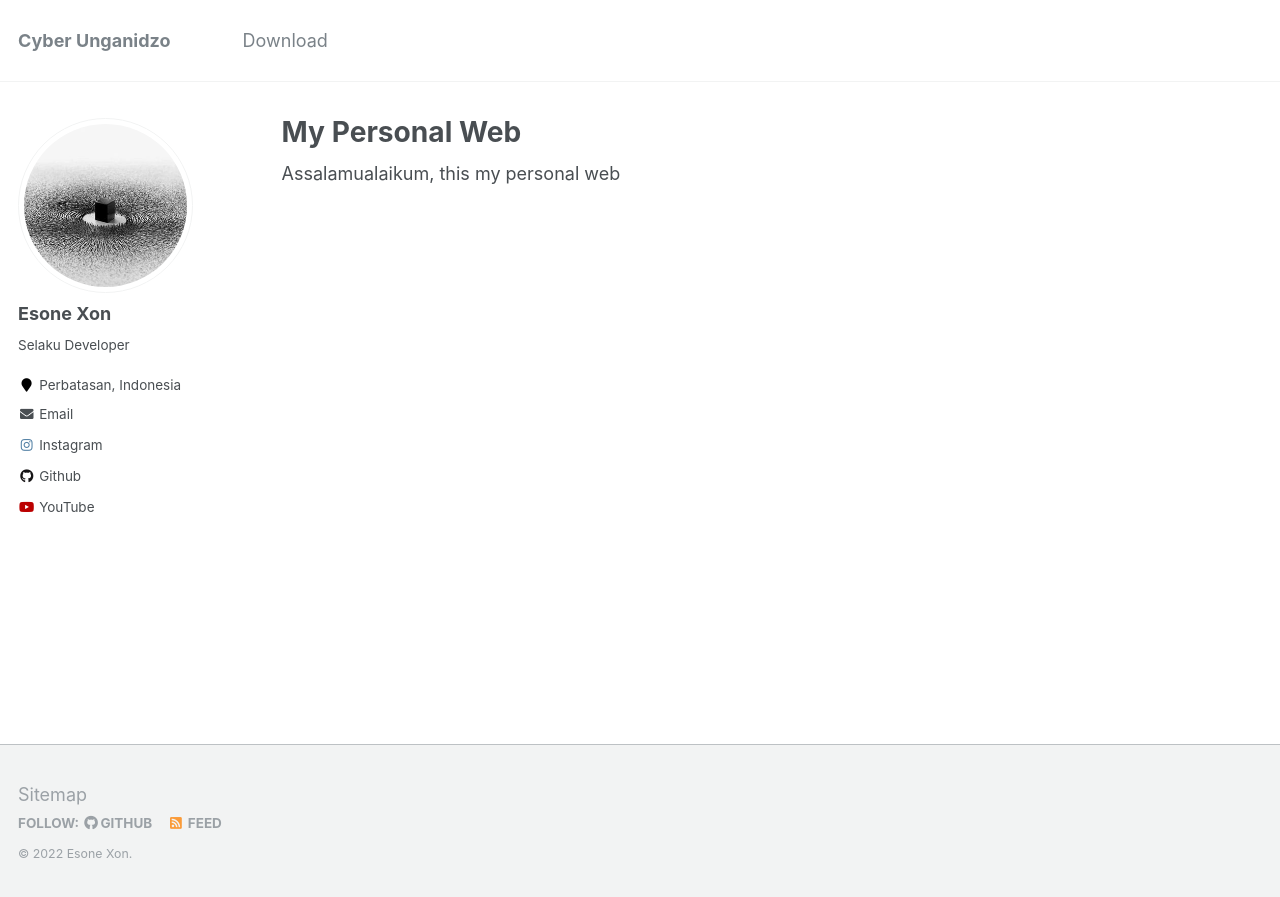
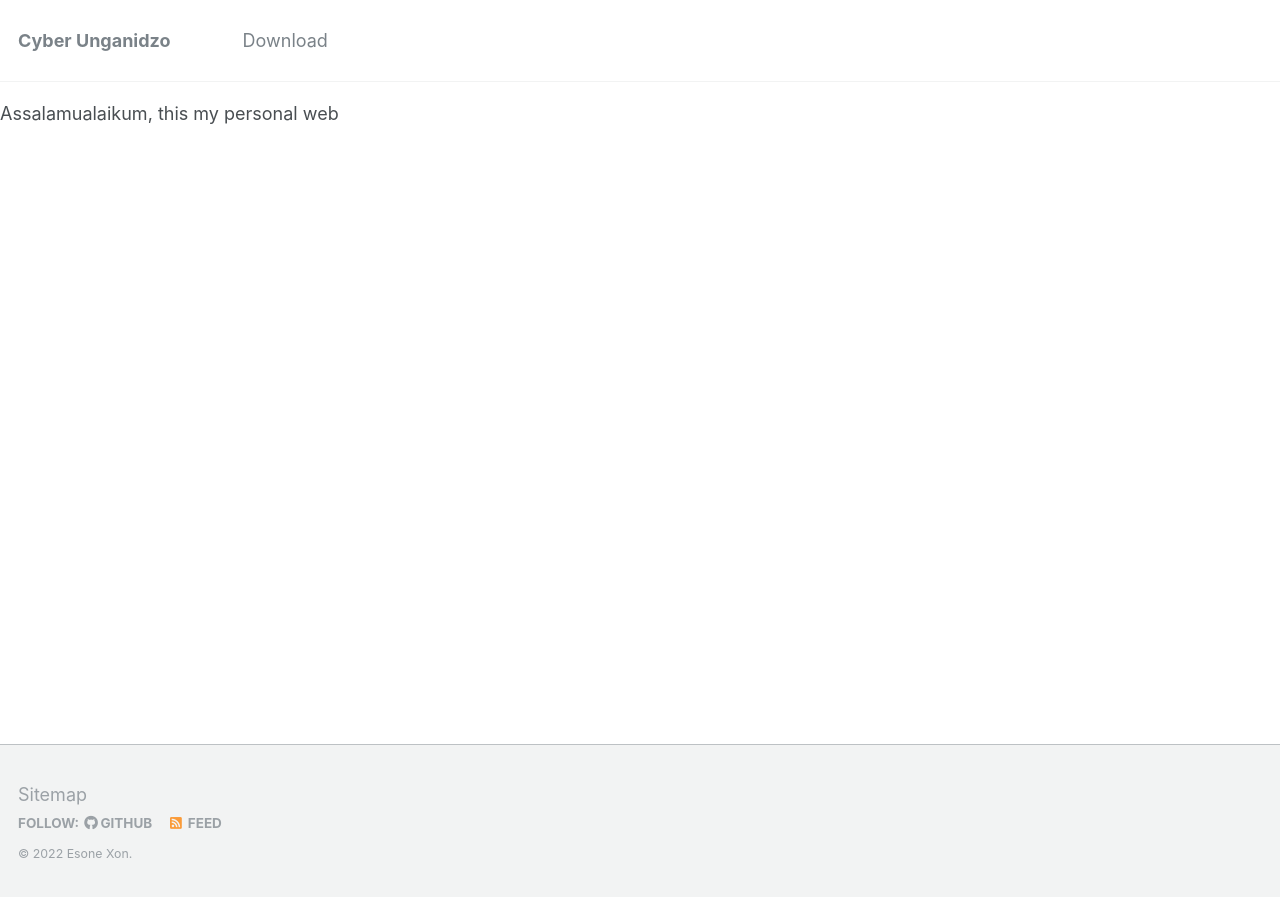
Before and after one commit to esoneXon/esoneXon.github.io, a Jekyll site: the page built from _pages/about.md, in a window 1280 px wide. Shown: the top 897 px of the page. Built offline with Jekyll 4.4.1, drawn with Linux system fonts in a browser that asks for light colours; our own code applies the rules of GitHub Pages for plain Markdown files; some of the changed lines change nothing that is shown.

Commit message:
Update _config.yml

```diff
--- a/_config.yml
+++ b/_config.yml
@@ -175,19 +175,9 @@
 
 # Collections
 collections:
-  teaching:
+  leaked:
     output: true
     permalink: /:collection/:path/
-  publications:
-    output: true
-    permalink: /:collection/:path/
-  portfolio:
-    output: true
-    permalink: /:collection/:path/
-  talks:
-    output: true
-    permalink: /:collection/:path/
-
 
 # Defaults
 defaults:
@@ -202,23 +192,16 @@
       comments: true
       share: true
       related: true
-  # _pages
+  # _leaked
   - scope:
       path: ""
-      type: pages
-    values:
-      layout: single
-      author_profile: true
-  # _teaching
-  - scope:
-      path: ""
-      type: teaching
+      type: leaked
     values:
       layout: single
       author_profile: true
       share: true
       comments: true
-  # _publications
+  # _download
   - scope:
       path: ""
       type: download
@@ -227,15 +210,6 @@
       author_profile: true
       share: true
       comments: true
-  # _portfolio
-  - scope:
-      path: ""
-      type: test
-    values:
-      layout: single
-      author_profile: true
-      share: true
-      comment: true
 
 # Sass/SCSS
 sass:
```
